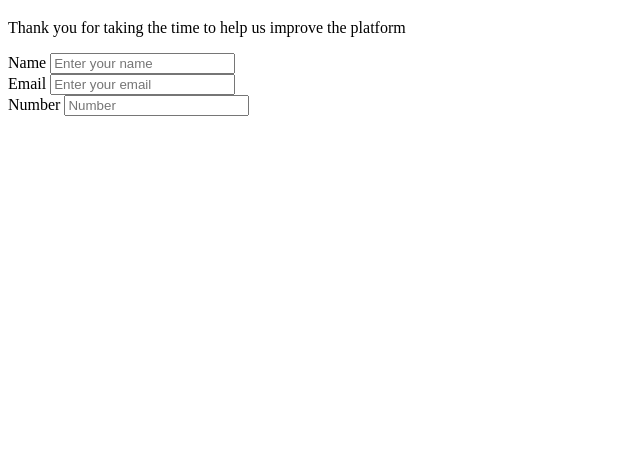
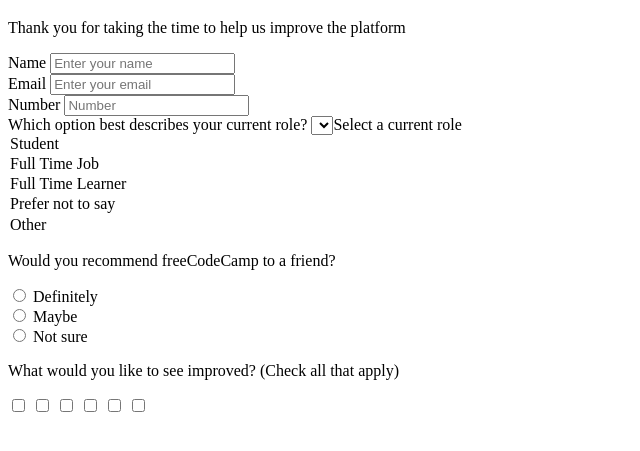
Before and after one commit to jrosario19/JuanFcoAndJesseMicroverseProject, a plain HTML site: page index.html in a window 1280 px wide. Shown: the part 61-512 px from the top of the page, without its empty margins (0-640 px from the left). Drawn offline with Linux system fonts and the light colour scheme.

Commit message:
ading form field

```diff
--- a/index.html
+++ b/index.html
@@ -10,12 +10,36 @@
     <h1 id="title">freeCodeCamp Survey Form</h1>
     <p id="description">Thank you for taking the time to help us improve the platform</p>
     <form action="" id="survey-form">
-        <label for="" >Name</label>
+        <label for="" id="name-label" >Name</label>
         <input type="text" id="name" placeholder="Enter your name"> <br>
-        <label for="" >Email</label>
+        <label for="" id="email-label" >Email</label>
         <input type="text" id="email" placeholder="Enter your email"> <br>
-        <label for="" >Number</label>
+        <label for="" id="number -label" >Number</label>
         <input type="text" id="number" placeholder="Number"> <br>
+         <label for="">Which option best describes your current role?</label>
+        <select id="dropdown">
+            <select value="">Select a current role</option>
+            <option value="">Student</option>
+            <option value="">Full Time Job</option>
+            <option value="">Full Time Learner</option>
+            <option value="">Prefer not to say</option>
+            <option value="">Other</option>
+        </select>
+
+        <p>Would you recommend freeCodeCamp to a friend?</p>
+        <input type="radio" id="Definitely" name="Definitely" value="Definitely">
+        <label for="Definitely">Definitely</label><br>
+        <input type="radio" id="Maybe" name="Maybe" value="Maybe">
+        <label for="Maybe">Maybe</label><br>
+        <input type="radio" id="Not sure" name="Not sure" value="Not sure">
+        <label for="Not sure">Not sure</label>
+        <p>What would you like to see improved? (Check all that apply)</p>
+        <input type="checkbox" value="Front-end Projects">
+        <input type="checkbox" value="Back-end Projects">
+        <input type="checkbox" value="Challenges">
+        <input type="checkbox" value="Open Source Community">
+        <input type="checkbox" value="Gitter help rooms">
+        <input type="checkbox" value="Videos">
 
     </form>
 
```
